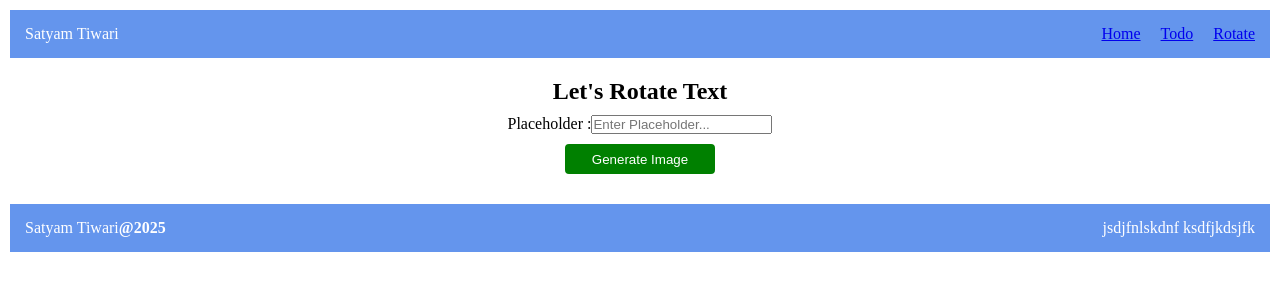
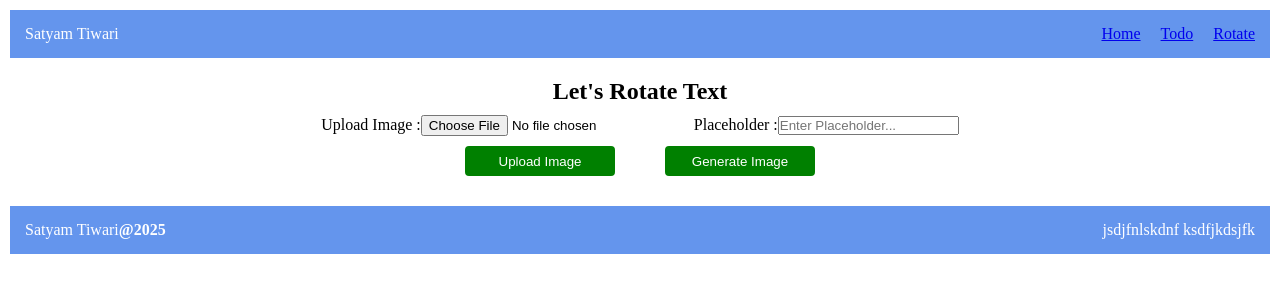
Before and after one commit to satyamtiwari98/learn_typescript_react, a React (Vite) app: page /rotate in a window 1280 px wide. Shown: the top 300 px of the page. Built offline with nearby package versions, Linux system fonts and the light colour scheme.

Commit message:
Rotate and make it blur Added

```diff
--- a/src/components/Rotate/Rotate.css
+++ b/src/components/Rotate/Rotate.css
@@ -22,7 +22,7 @@
 }
 
 .rotate-btn {
-  width: 80px;
+  width: 120px;
   height: 30px;
   color: white;
   background-color: green;
@@ -38,3 +38,25 @@
   border-radius: 4px;
   border: 2px solid green;
 }
+
+.rotate-upload-container {
+  display: flex;
+  flex-direction: row;
+  align-items: center;
+  justify-content: center;
+  gap: 20px;
+}
+
+.rotate-show-img-container {
+  display: flex;
+  flex-direction: row;
+  align-items: center;
+  justify-content: center;
+  gap: 20px;
+}
+
+.rotate-btns-container {
+  display: flex;
+  align-items: center;
+  gap: 50px;
+}
--- a/src/components/Rotate/Rotate.tsx
+++ b/src/components/Rotate/Rotate.tsx
@@ -1,4 +1,4 @@
-import { useState, useRef } from "react";
+import { useState, useRef, useEffect, useImperativeHandle } from "react";
 import "./Rotate.css";
 
 const Rotate = () => {
@@ -6,10 +6,23 @@ const Rotate = () => {
   const [imageUrl, setImageUrl] = useState("");
   const [rotation, setRotation] = useState(0); // in degrees
   const canvasRef = useRef<HTMLCanvasElement>(null);
+  const [selectedImage, setSelectedImage] = useState<File | null>(null);
+  const [uploadImageUrl, setUploadImageUrl] = useState<string | null>(null);
+  const [upload, setUpload] = useState<boolean>(false);
+  const [rotationImage, setRotationImage] = useState<number>(0);
+  const imgRef = useRef<HTMLImageElement | null>(null); // Initialize the ref
 
   const handleInputChange = (e: React.ChangeEvent<HTMLInputElement>) => {
     setPlaceholder(e.target.value);
   };
+
+  //   useEffect(() => {
+  //     return () => {
+  //       if (uploadImageUrl) {
+  //         URL.revokeObjectURL(uploadImageUrl);
+  //       }
+  //     };
+  //   }, [uploadImageUrl]);
 
   const drawCanvas = (angle: number) => {
     const canvas = canvasRef.current;
@@ -50,12 +63,49 @@ const Rotate = () => {
     const newRotation = (rotation + 90) % 360;
     setRotation(newRotation);
     drawCanvas(newRotation);
+    handleImageRotate();
+  };
+
+  const handleImageRotate = () => {
+    setRotationImage((prevRotationImage) => prevRotationImage + 90);
+  };
+
+  const handleImageChange = (event: React.ChangeEvent<HTMLInputElement>) => {
+    const file = event.target.files?.[0];
+    if (file) {
+      // Optionally check if the file is an image
+      if (file.type.startsWith("image/")) {
+        setSelectedImage(file);
+      } else {
+        console.error("The selected file is not an image");
+      }
+    }
+  };
+
+  const handleUploadImage = () => {
+    if (selectedImage) {
+      setUploadImageUrl(URL.createObjectURL(selectedImage));
+      setUpload(true);
+    } else {
+      console.error("No image selected");
+    }
+  };
+
+  const handleBlur = () => {
+    if (imgRef.current) {
+      imgRef.current.style.filter = "blur(2px)"; // Apply blur filter if the image is available
+    }
   };
 
   return (
     <div className="rotate-container">
       <h2>Let's Rotate Text</h2>
 
+      <div className="rotate-upload-container">
+        <div>
+          <label>Upload Image :</label>
+          <input type="file" accept="image/*" onChange={handleImageChange} />
+        </div>
         <div>
           <label>Placeholder :</label>
           <input
@@ -65,8 +115,16 @@ const Rotate = () => {
             value={placeholder}
           />
         </div>
+      </div>
 
-      <div>
+      <div className="rotate-btns-container">
+        <button
+          type="button"
+          className="rotate-generate-btn"
+          onClick={handleUploadImage}
+        >
+          Upload Image
+        </button>
         <button
           type="button"
           className="rotate-generate-btn"
@@ -78,12 +136,41 @@ const Rotate = () => {
 
       <canvas
         ref={canvasRef}
-        width={300}
-        height={200}
+        width={400}
+        height={300}
         style={{ display: "none" }}
       />
 
+      <div className="rotate-show-img-container">
+        {upload && uploadImageUrl && (
           <div>
+            <div>
+              <img
+                width={400}
+                height={300}
+                ref={imgRef}
+                src={uploadImageUrl}
+                alt="Image not available"
+                style={{
+                  transform: `rotate(${rotationImage}deg)`, // Apply rotation
+                  transition: "transform 0.3s ease", // Smooth transition
+                  objectFit: "contain", // Ensures the image maintains its aspect ratio
+                  width: "300px", // Ensure the width remains fixed
+                  height: "300px", // Ensure the height remains fixed
+                }}
+              />
+            </div>
+            <div>
+              {/* <button
+                className="rotate-btn"
+                type="button"
+                onClick={handleImageRotate}
+              >
+                Rotate
+              </button> */}
+            </div>
+          </div>
+        )}
         {imageUrl && (
           <div className="rotate-img-sec">
             <div>
@@ -93,19 +180,19 @@ const Rotate = () => {
                 style={{ border: "1px solid #ccc", marginTop: "1rem" }}
               />
             </div>
-            <div>
-              <button
-                className="rotate-btn"
-                type="button"
-                onClick={handleRotate}
-                disabled={!placeholder}
-              >
-                Rotate
-              </button>
-            </div>
           </div>
         )}
       </div>
+      {upload && imageUrl && (
+        <div className="rotate-btns-container">
+          <button className="rotate-btn" type="button" onClick={handleRotate}>
+            Rotate
+          </button>
+          <button type="button" className="rotate-btn" onClick={handleBlur}>
+            Make it Blur
+          </button>
+        </div>
+      )}
     </div>
   );
 };
```
Lines whose indentation alone changed are shown as unchanged.
